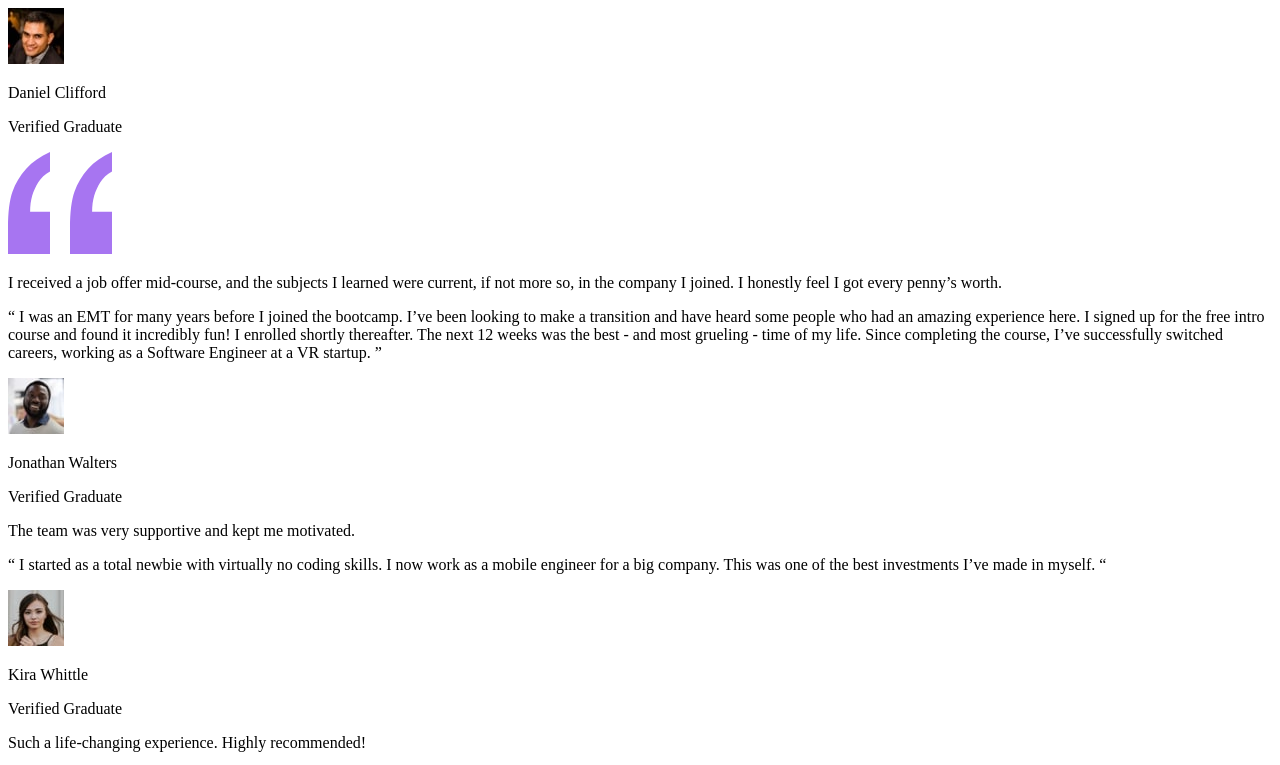
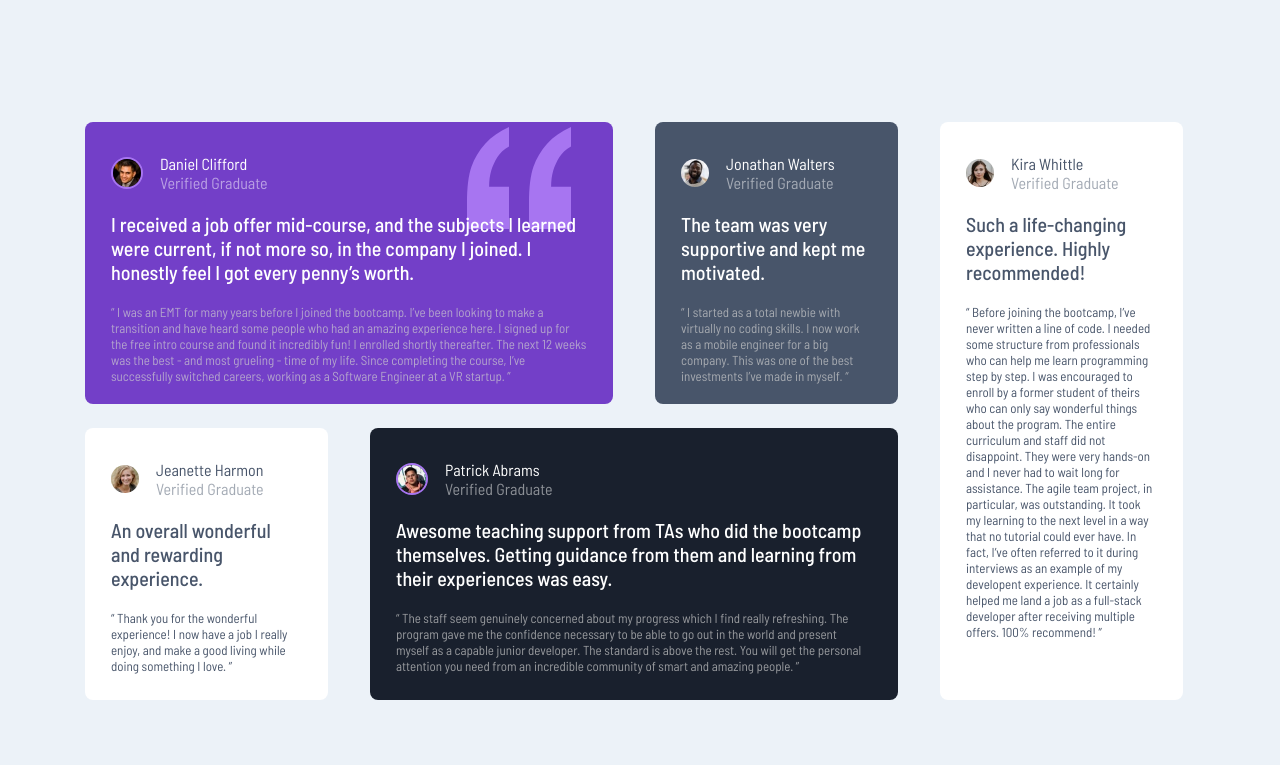
Before and after one commit to annadehtiarova/testimonials-grid-section, a plain HTML site: page index.html in a window 1280 px wide. Shown: the top 765 px of the page. Drawn offline with Linux system fonts and the light colour scheme.

Commit message:
Add content to index.html and styles.css

```diff
--- a/index.html
+++ b/index.html
@@ -5,50 +5,64 @@
     <meta name="viewport" content="width=device-width, initial-scale=1.0">
     <title>Testimonials grid component</title>
     <link rel="stylesheet" href="styles.css">
+    <link rel="preconnect" href="https://fonts.googleapis.com">
+    <link rel="preconnect" href="https://fonts.gstatic.com" crossorigin>
+    <link href="https://fonts.googleapis.com/css2?family=Barlow+Semi+Condensed:ital,wght@0,100;0,200;0,300;0,400;0,500;0,600;0,700;0,800;0,900;1,100;1,200;1,300;1,400;1,500;1,600;1,700;1,800;1,900&display=swap" rel="stylesheet">
 </head>
 <body>
     <div class="container">
         <div class="section-1">
-            <div class="person_details">
+            <div class="person-details">
                 <img src="images/image-daniel.jpg" alt="image-daniel">
+                    <div class="name-verification">
                     <p class="name">Daniel Clifford</p>
                     <p class="verification">Verified Graduate</p>
                     </div>
-            <img src="images/bg-pattern-quotation.svg" alt="bg-pattern-quotation">
+            </div>
             <p class="big-quote">I received a job offer mid-course, and the subjects I learned were current, if not more so, in the company I joined. I honestly feel I got every penny’s worth.</p>
             <p class="quote">“ I was an EMT for many years before I joined the bootcamp. I’ve been looking to make a transition and have heard some people who had an amazing experience here. I signed up for the free intro course and found it incredibly fun! I enrolled shortly thereafter. The next 12 weeks was the  best - and most grueling - time of my life. Since completing the course, I’ve  successfully switched careers, working as a Software Engineer at a VR startup. ”</p>
+            <img class='big-quote-symbol' src="images/bg-pattern-quotation.svg" alt="bg-pattern-quotation">
         </div>
         <div class="section-2">
-            <div class="person_details">
+            <div class="person-details">
                 <img src="images/image-jonathan.jpg" alt="image-jonathan">
+                    <div class="name-verification">
                     <p class="name">Jonathan Walters</p>
                     <p class="verification">Verified Graduate</p>
+                    </div>
             </div>
             <p class="big-quote">The team was very supportive and kept me motivated.</p>
             <p class="quote">“ I started as a total newbie with virtually no coding skills. I now work as a mobile engineer for a big company. This was one of the best investments I’ve made in myself. “</p>
         </div>
         <div class="section-3">
-            <div class="person_details">
+            <div class="person-details">
                 <img src="images/image-kira.jpg" alt="image-kira">
+                    <div class="name-verification">
                     <p class="name">Kira Whittle</p>
                     <p class="verification">Verified Graduate</p>
+                    </div>
             </div>
             <p class="big-quote">Such a life-changing experience. Highly recommended!</p>
             <p class="quote">“ Before joining the bootcamp, I’ve never written a line of code. I needed some structure from professionals who can help me learn programming step by step. I was encouraged to enroll by a former student of theirs who can only say wonderful things about the program. The entire curriculum and staff did not disappoint. They were very hands-on and I never had to wait long for assistance. The agile team project, in particular, was outstanding. It took my learning to the next level in a way that no tutorial could ever have. In fact, I’ve often referred to it during interviews as an example of my developent experience. It certainly helped me land a job as a full-stack developer after receiving multiple offers. 100% recommend!  ”</p>
         </div>
         <div class="section-4">
-            <div class="person_details">
+            <div class="person-details">
                 <img src="images/image-jeanette.jpg" alt="image-jeanette">
+                    <div class="name-verification">
                     <p class="name">Jeanette Harmon</p>
                     <p class="verification">Verified Graduate</p>
                     </div>
+            </div>
             <p class="big-quote">An overall wonderful and rewarding experience.</p>
             <p class="quote">“ Thank you for the wonderful experience! I now have a job I really enjoy, and make a good living while doing something I love. ”</p>
+        </div>
         <div class="section-5">
-            <div class="person_details">
+            <div class="person-details">
             <img src="images/image-patrick.jpg" alt="image-patrick">
+            <div class="name-verification">
             <p class="name">Patrick Abrams</p>
             <p class="verification">Verified Graduate</p>
+            </div>
             </div>
             <p class="big-quote">Awesome teaching support from TAs who did the bootcamp themselves. Getting guidance from them and learning from their experiences was easy.</p>
             <p class="quote">“ The staff seem genuinely concerned about my progress which I find really refreshing. The program gave me the confidence necessary to be able to go out in the world and present myself as a capable junior developer. The standard is above the rest. You will get the personal attention you need from an incredible community of smart and amazing people.  ”</p>
--- a/styles.css
+++ b/styles.css
@@ -0,0 +1,207 @@
+body {
+    background-color: #ECF2F8;
+    font-family: 'Barlow Semi Condensed';
+    display: flex;
+    flex-direction: column;
+    height: 100vh;
+}
+
+.container {
+    display: grid;
+    grid-template-columns: repeat(4, 1fr);
+    column-gap: 30px;
+    row-gap: 24px;
+    width: 1110px;
+    height: 572px;
+    margin: auto;
+}
+
+.section-1 {
+    background-color:#733FC8;
+    grid-column: span 2;
+    grid-row: span 1;
+    width: 476px;
+    height: 224px;
+    padding: 32px 26px 26px 26px;
+    border-radius: 8px;
+}
+
+.person-details {
+    display: flex;
+    flex-direction: row;
+    gap: 17px;
+    align-items: center;
+}
+
+.section-1 .person-details img,
+.section-5 .person-details img {
+    width: 28px;
+    height: 28px;
+    border-radius: 100%;
+    border: 2px solid #A775F1;
+}
+
+.section-2 .person-details img,
+.section-3 .person-details img,
+.section-4 .person-details img {
+    width: 28px;
+    height: 28px;
+    border-radius: 100%;
+}
+
+.name-verification {
+    display: flex;
+    flex-direction: column;
+    margin: 0;
+}
+
+.name {
+    color: #fff;
+    margin: 0;
+}
+
+.verification {
+    color: rgba(255, 255, 255, 0.5);
+    margin: 0;
+}
+
+.big-quote-symbol {
+    position: relative;
+    top: -270px;
+    left: 356px;
+}
+
+.big-quote {
+    font-size: 20px;
+    color: #fff;
+    font-weight: 500;
+    position: relative;
+    z-index: 1;
+}
+
+.quote{
+    font-size: 13px;
+    font-weight: 400;
+    color: rgba(207, 207, 207, 0.7);
+}
+
+
+
+.section-2 {
+    background-color: #48556A;
+    padding: 32px 26px 26px 26px;
+    border-radius: 8px;
+    width: 191px;
+    height: 224px;
+    grid-column: span 1;
+}
+.section-3 {
+    background-color: #fff;
+    padding: 32px 26px 26px 26px;
+    border-radius: 8px;
+    width: 191px;
+    height: 520px;
+   grid-column: span 1;
+   grid-row: span 2;
+}
+
+.section-3 .verification,
+.section-4 .verification {
+    color: rgba(72, 85, 106, 0.5);
+}
+
+.section-3 p{
+    color: #48556A;
+}
+.section-4 p{
+    color: #48556A;
+}
+
+.section-4 {
+    grid-column: span 1;
+    grid-row-start: 2;
+    grid-row-end: 4;
+    background-color: #fff;
+    padding: 32px 26px 26px 26px;
+    border-radius: 8px;
+    width: 191px;
+    height: 214px;
+}
+
+.section-5 {
+    grid-column-start: 2;
+    grid-column-end: 4;
+    background-color: #19202D;
+    padding: 32px 26px 26px 26px;
+    border-radius: 8px;
+    width: 476px;
+    height: 214px;
+
+}
+
+@media (max-width: 375px) {
+    .container {
+        display: flex;
+        flex-direction: column;
+        align-content: center;
+        align-items: center;
+        width: 327px;
+        height: 1827px;
+        margin: auto;
+    }
+
+    .section-1 {
+        width: 263px;
+        height: 400px;
+        padding: 26px 32px 32px 32px;
+    }
+
+    .section-1 .quote{
+        width: 247px;
+        padding-top: 40px;
+        line-height: 1.5;
+        margin: 0;
+    }
+
+    .section-2, .section-4 {
+        width: 263px;
+        height: 182px;
+        padding: 26px 32px 32px 32px;
+    }
+
+    .section-2 .quote,
+    .section-3 .quote,
+    .section-4 .quote{
+        width: 263px;
+        padding-top: 16px;
+    }
+
+    .section-3 {
+        width: 263px;
+        height: 438px;
+        padding: 26px 32px 32px 32px;
+    }
+
+
+    .section-5 {
+        width: 263px;
+        height: 326px;
+        padding: 26px 32px 32px 32px;
+    }
+
+    .section-5 .quote {
+        width: 263px;
+        padding-top: 16px;
+    }
+
+    .big-quote-symbol {
+        position: relative;
+        top: -430px;
+        left: 180px;
+    }
+
+    .big-quote {
+        padding-top: 18px;
+        margin: 0;
+    }
+}
```
Lines whose indentation alone changed are shown as unchanged.
